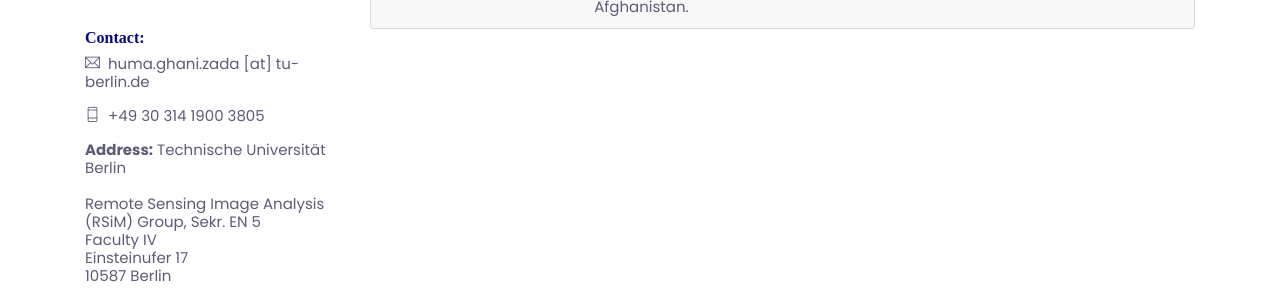
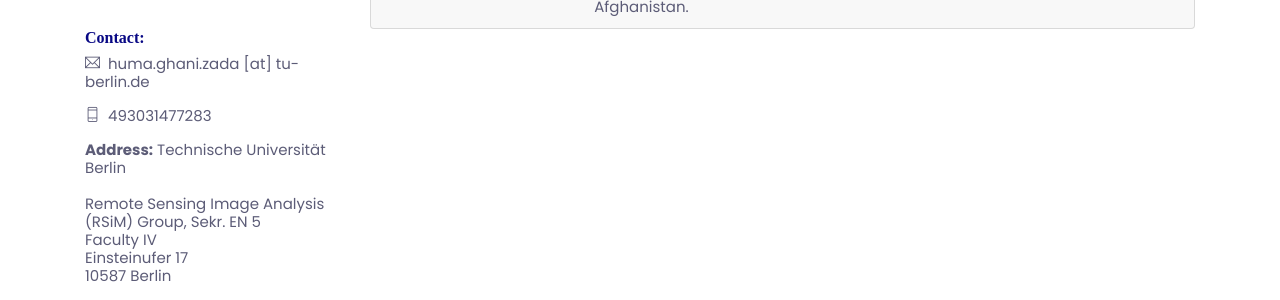
Before and after one commit to rsim-tu-berlin/rsim.berlin, a Jekyll site: the page built from content/_team/huma-ghani-zada.md, in a window 1280 px wide and 900 px high, scrolled down 328 px. Shown: the part 155-455 px from the top of the window. Built offline with Jekyll 4.4.1, drawn with Linux system fonts in a browser that asks for light colours; nearby versions of some CDN libraries.

Commit message:
update huma's phone number

```diff
--- a/content/_team/huma-ghani-zada.md
+++ b/content/_team/huma-ghani-zada.md
@@ -19,7 +19,7 @@
     Faculty IV<br/>
     Einsteinufer 17<br/>
     10587 Berlin
-member_phone: +49 30 314 1900 3805
+member_phone: +493031477283
 member_room_no: EN 605
 member_office_hours:
 
```
